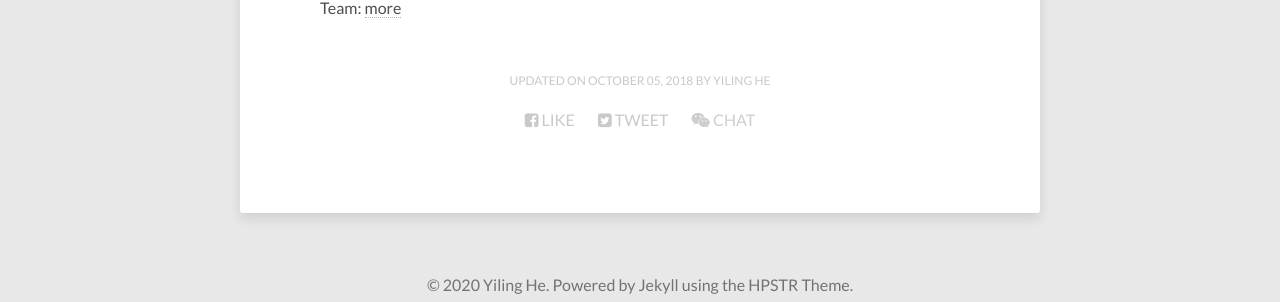
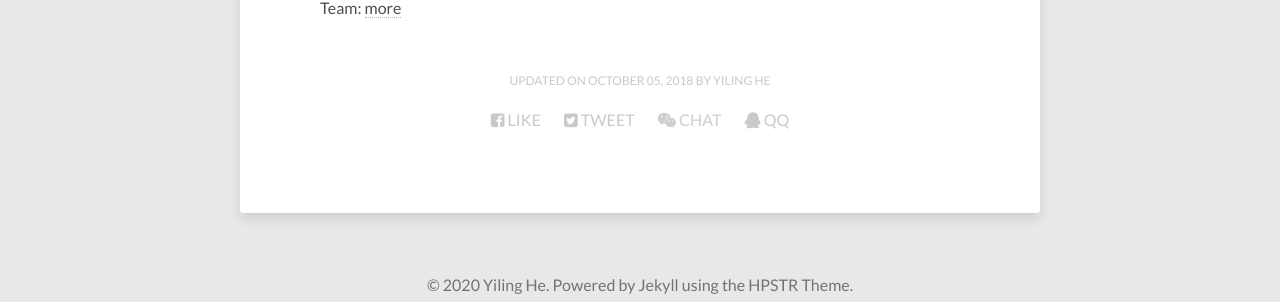
Before and after one commit to E0HYL/BLOG-OF-E0, a Jekyll site: the page built from about/index.md, in a window 1280 px wide. Shown: the part 1126-1428 px from the top of the page. Built offline with Jekyll 4.4.1, drawn with Linux system fonts in a browser that asks for light colours; nearby versions of some CDN libraries.

Commit message:
add qq share

```diff
--- a/_includes/social-share.html
+++ b/_includes/social-share.html
@@ -3,6 +3,7 @@
     <li class="facebook"><a href="https://www.facebook.com/sharer/sharer.php?u={{ site.url }}{{ page.url }}" title="Share on Facebook"><span class="count"><i class="fa fa-facebook-square"></i> Like</span></a></li>
     <li class="twitter"><a href="https://twitter.com/intent/tweet?text={{ site.url }}{{ page.url }}" title="Share on Twitter"><span class="count"><i class="fa fa-twitter-square"></i> Tweet</span></a></li>
     <li class="wechat"><a class="social-share-icon icon-wechat" href="javascript:;" title="Share on Wechat"><span class="count"><i class="fa fa-weixin"></i> Chat</span></a></li>
+    <li class="wechat"><a class="social-share-icon icon-qq" href="javascript:;" title="Share on QQ"><span class="count"><i class="fa fa-qq"></i> QQ</span></a></li>
   </ul>
 </div>
 <!-- <div id="share" class="share"></div> -->
```
